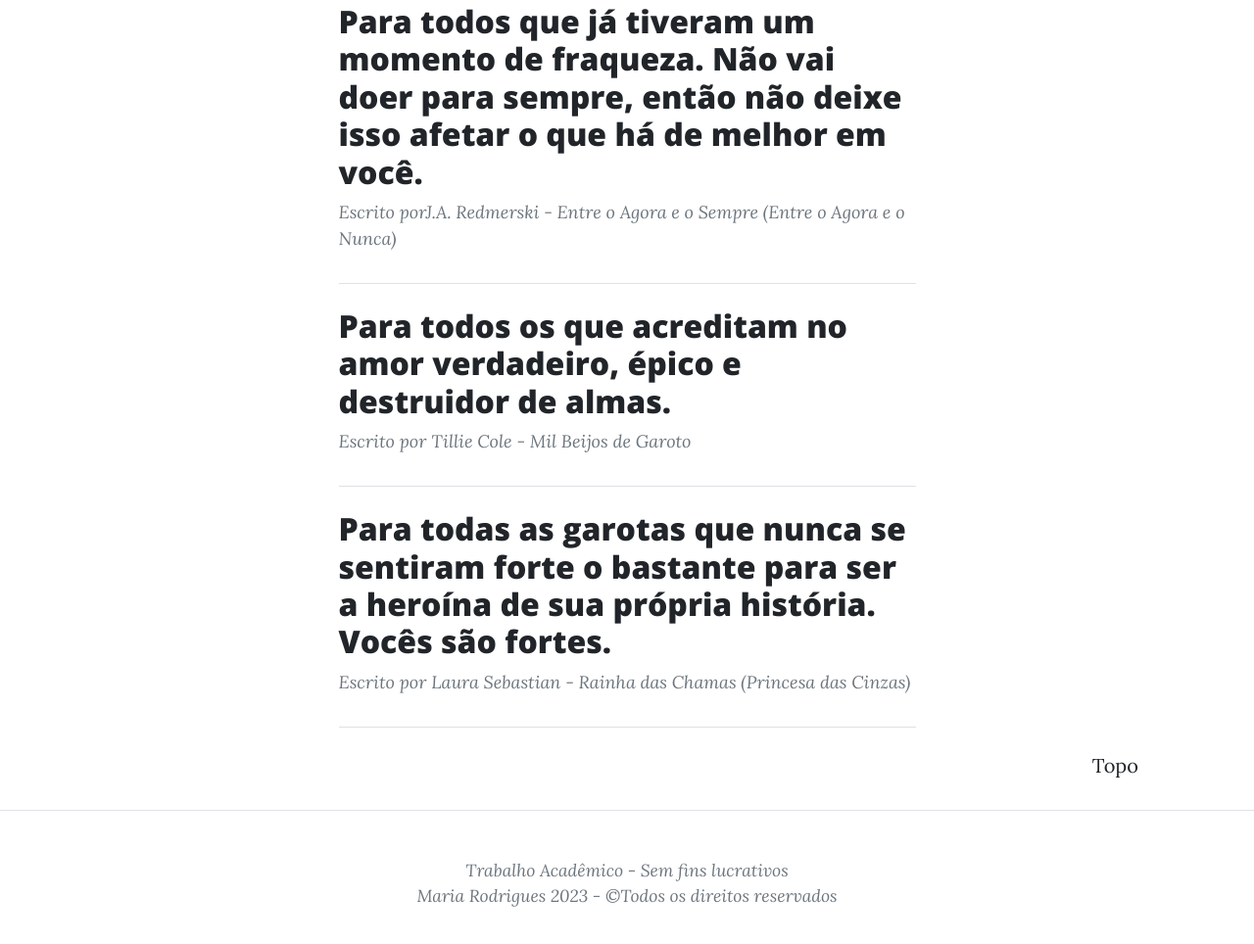
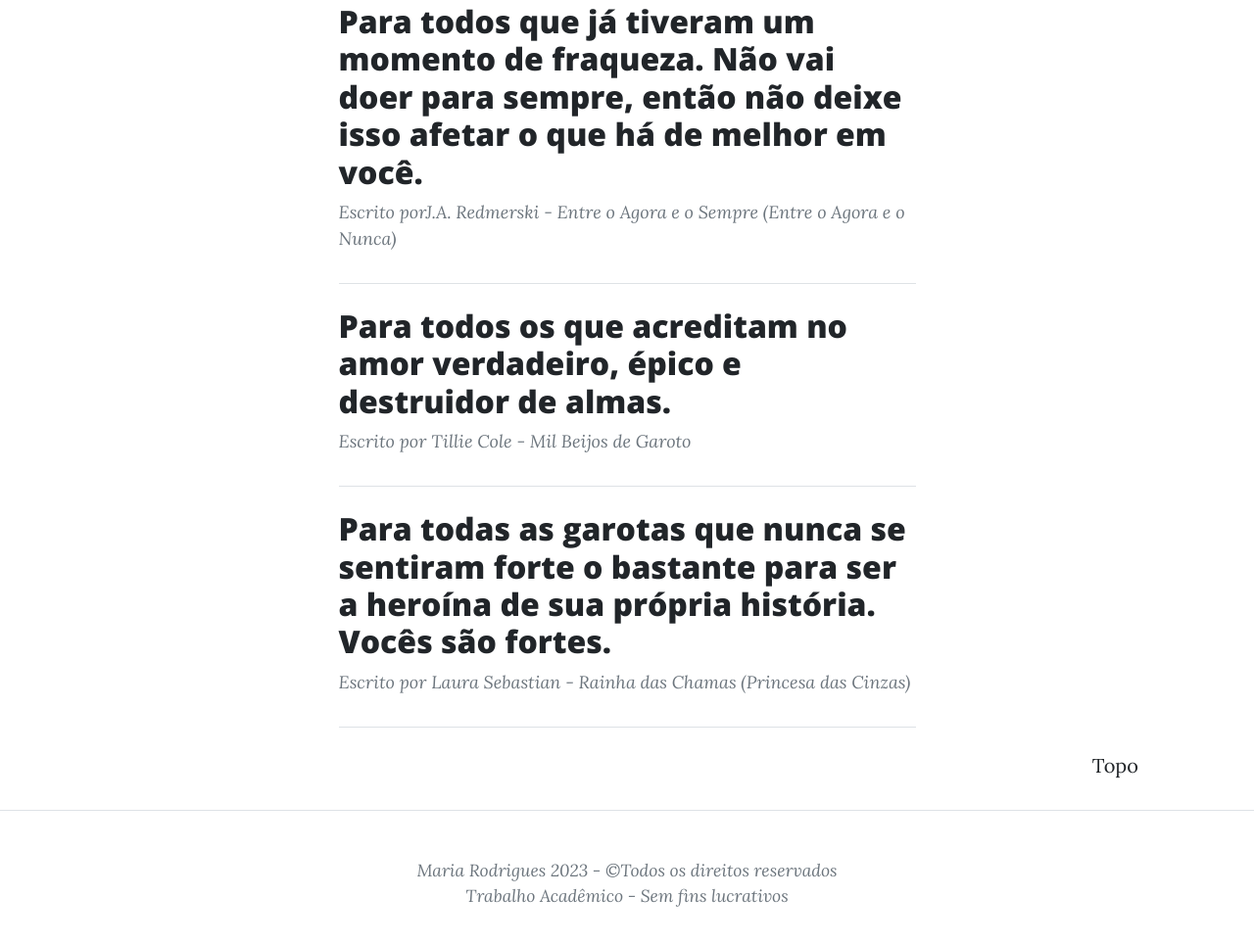
Before and after one commit to mariarodriguesds/mariarodrigues, a plain HTML site: page index.html in a window 1280 px wide. Shown: the part 1460-2424 px from the top of the page at 98% size. Drawn offline with nearby package versions, Linux system fonts and the light colour scheme.

Commit message:
Update index.html

```diff
--- a/index.html
+++ b/index.html
@@ -123,7 +123,7 @@
             <div class="container px-4 px-lg-5">
                 <div class="row gx-4 gx-lg-5 justify-content-center">
                     <div class="col-md-10 col-lg-8 col-xl-7">
-                        <div class="small text-center text-muted fst-italic">Trabalho Acadêmico - Sem fins lucrativos <br> Maria Rodrigues 2023 - &copyTodos os direitos reservados</div>
+                        <div class="small text-center text-muted fst-italic">Maria Rodrigues 2023 - &copyTodos os direitos reservados <br> Trabalho Acadêmico - Sem fins lucrativos</div>
                     </div>
                 </div>
             </div>
```
